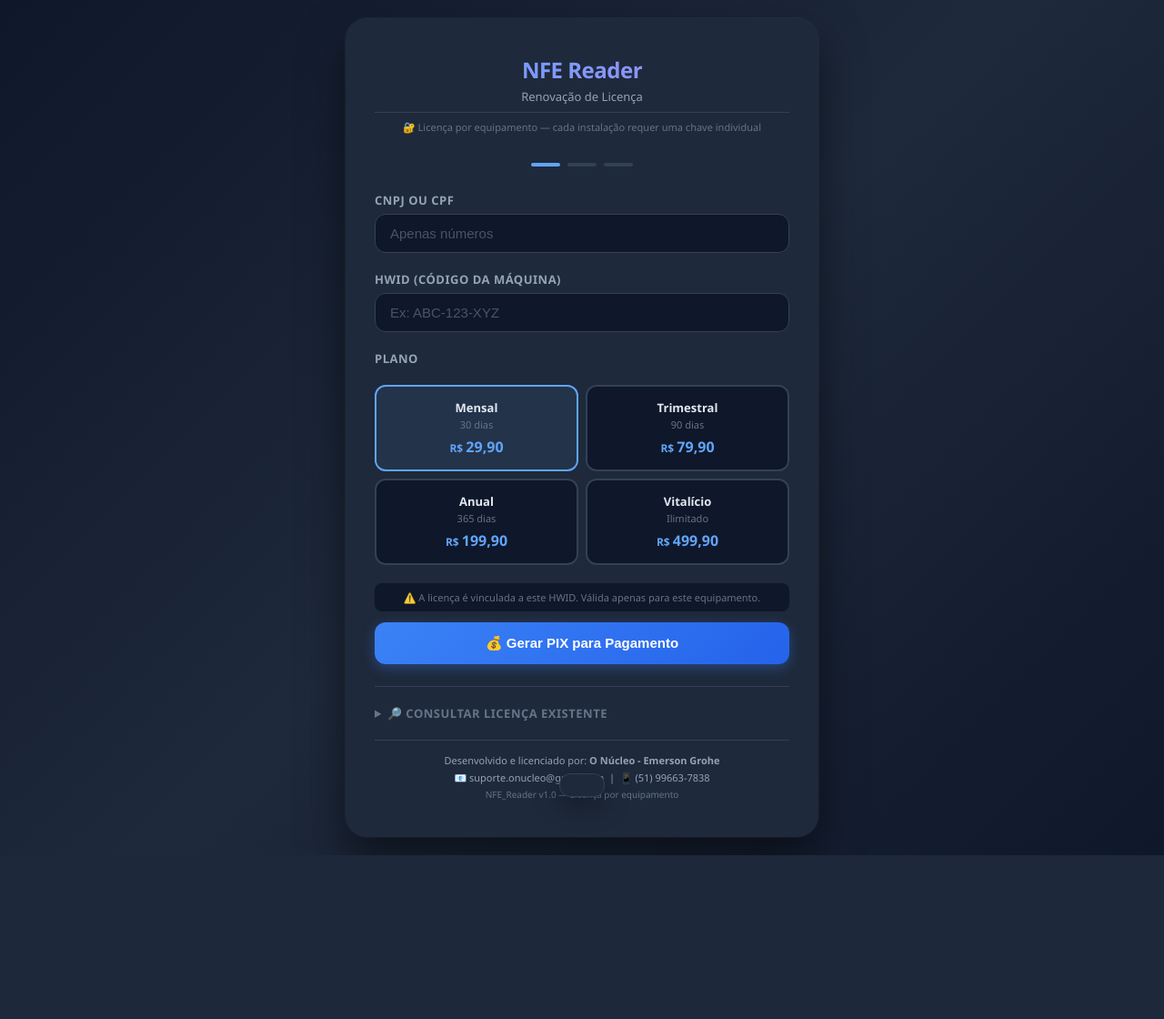
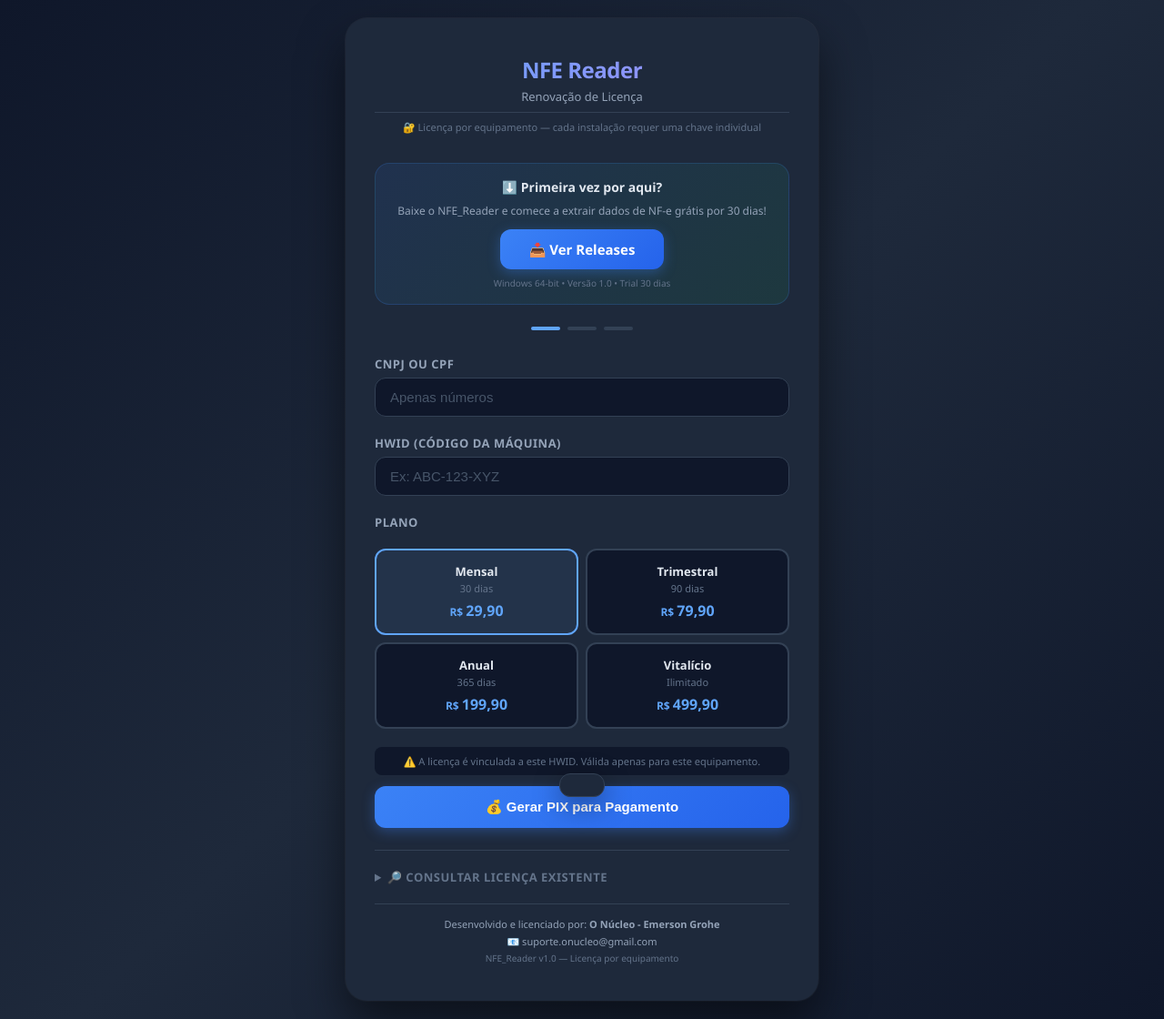
Before and after one commit to onucleo-dev/nfe-licensing-server, a Flask app: page / in a window 1280 px wide. Shown: the whole page at 91% size. Before the commit the page ends 940 px from the top, so only its background shows below. Run offline with Flask 3, Linux system fonts and the light colour scheme.

Commit message:
feat: add download link for NFE_Reader.exe on site + /download route

```diff
--- a/app.py
+++ b/app.py
@@ -2,7 +2,7 @@
 import sqlite3
 import datetime
 import logging
-from flask import Flask, request, jsonify, render_template
+from flask import Flask, request, jsonify, render_template, redirect
 from keygen_nfe import generate_key
 import requests
 
@@ -210,6 +210,10 @@
 @app.route("/")
 def home():
     return render_template("index.html")
+
+@app.route("/download")
+def download():
+    return redirect("https://github.com/onucleo-dev/nfe-licensing-server/releases/latest/download/NFE_Reader.exe")
 
 
 @app.route("/criar-pagamento", methods=["POST"])
--- a/templates/index.html
+++ b/templates/index.html
@@ -311,6 +311,20 @@
         </p>
     </div>
 
+    <!-- DOWNLOAD -->
+    <div style="text-align:center;margin-bottom:24px;padding:16px;background:linear-gradient(135deg,rgba(59,130,246,0.1),rgba(34,197,94,0.1));border-radius:16px;border:1px solid rgba(59,130,246,0.2)">
+        <p style="font-size:14px;font-weight:600;margin-bottom:8px">⬇️ Primeira vez por aqui?</p>
+        <p style="font-size:12px;color:#94a3b8;margin-bottom:12px">Baixe o NFE_Reader e comece a extrair dados de NF-e grátis por 30 dias!</p>
+        <a href="/download"
+           style="display:inline-block;padding:12px 32px;background:linear-gradient(135deg,#22c55e,#16a34a);color:#fff;border-radius:12px;text-decoration:none;font-weight:700;font-size:15px;box-shadow:0 4px 14px rgba(34,197,94,0.35)"
+           onmouseover="this.style.boxShadow='0 6px 20px rgba(34,197,94,0.5)'"
+           onmouseout="this.style.boxShadow='0 4px 14px rgba(34,197,94,0.35)'"
+           id="downloadLink">
+            📥 Baixar NFE_Reader
+        </a>
+        <p style="font-size:10px;color:#64748b;margin-top:8px">Windows 64-bit • Versão 1.0 • Trial 30 dias</p>
+    </div>
+
     <div class="step-indicator">
         <div class="step active" id="step1"></div>
         <div class="step" id="step2"></div>
@@ -418,7 +432,7 @@
             Desenvolvido e licenciado por: <strong>O Núcleo - Emerson Grohe</strong>
         </p>
         <p style="font-size:11px;color:#94a3b8;margin-bottom:4px">
-            📧 suporte.onucleo@gmail.com &nbsp;|&nbsp; 📱 (51) 99663-7838
+            📧 suporte.onucleo@gmail.com
         </p>
         <p style="font-size:10px;color:#64748b">
             NFE_Reader v1.0 — Licença por equipamento
@@ -683,6 +697,19 @@
         resultDiv.innerHTML = '<span style="color:#ef4444">Erro ao consultar servidor</span>';
     }
 });
+
+// Download link fallback — se o asset não existir no GitHub, mostra link para releases
+document.addEventListener('DOMContentLoaded', () => {
+    const link = document.getElementById('downloadLink');
+    if (!link) return;
+    fetch('https://github.com/onucleo-dev/nfe-licensing-server/releases/latest/download/NFE_Reader.exe', { method: 'HEAD', mode: 'no-cors' })
+        .catch(() => {
+            link.href = 'https://github.com/onucleo-dev/nfe-licensing-server/releases';
+            link.innerHTML = '📥 Ver Releases';
+            link.style.background = 'linear-gradient(135deg,#3b82f6,#2563eb)';
+            link.style.boxShadow = '0 4px 14px rgba(59,130,246,0.35)';
+        });
+});
 </script>
 </body>
 </html>
```
